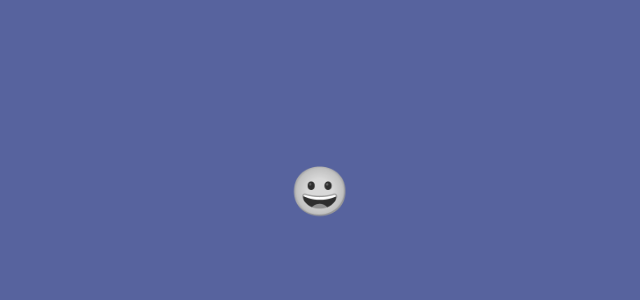
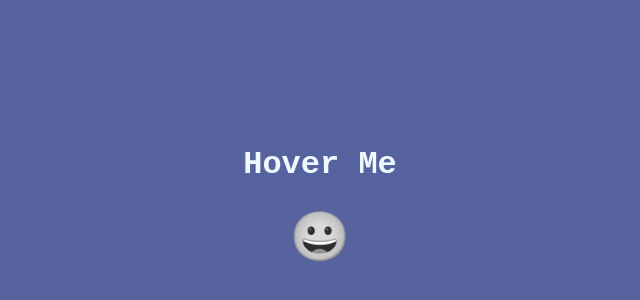
Before and after one commit to mohdrishin/EmojiChanger, a plain HTML site: page index.html in a window 1280 px wide. Shown: the part 208-508 px from the top of the page, without its empty margins (320-960 px from the left). Drawn offline with Linux system fonts and the light colour scheme.

Commit message:
hover text added

```diff
--- a/index.html
+++ b/index.html
@@ -8,6 +8,7 @@
     <link rel="stylesheet" href="/style.css">
 </head>
 <body>
+    <h2>Hover Me</h2>
     <span id="emoji-btn">😀</span>
     <script src="/app.js"></script>
 </body>
--- a/style.css
+++ b/style.css
@@ -8,6 +8,12 @@ body{
     background: #57639e;
     align-items: center;
     justify-content: center;
+    flex-direction: column;
+}
+h2{
+    font-size: 2rem;
+    font-family: monospace;
+    color: aliceblue;
 }
 #emoji-btn{
     font-size: 3rem;
```
